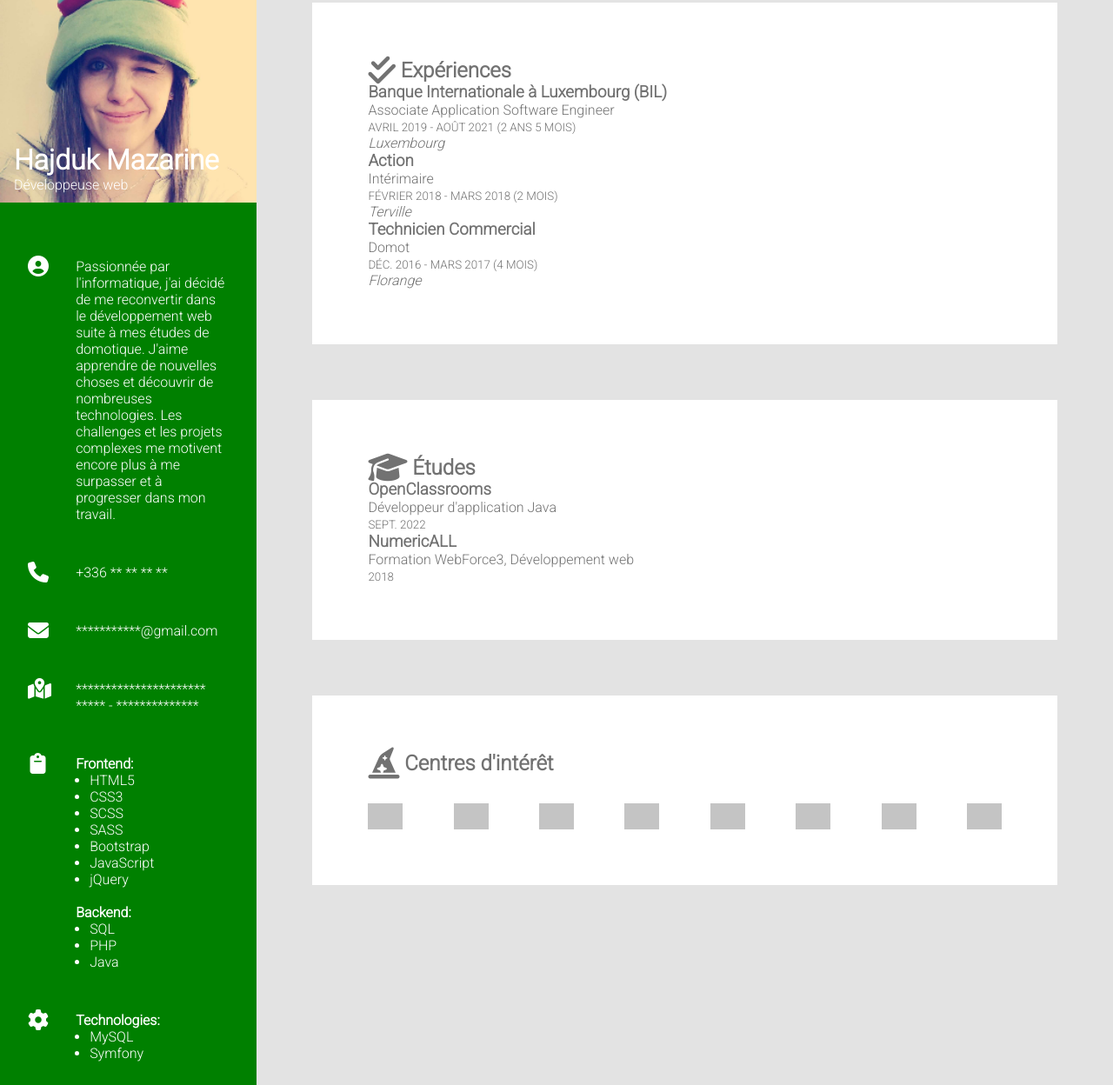
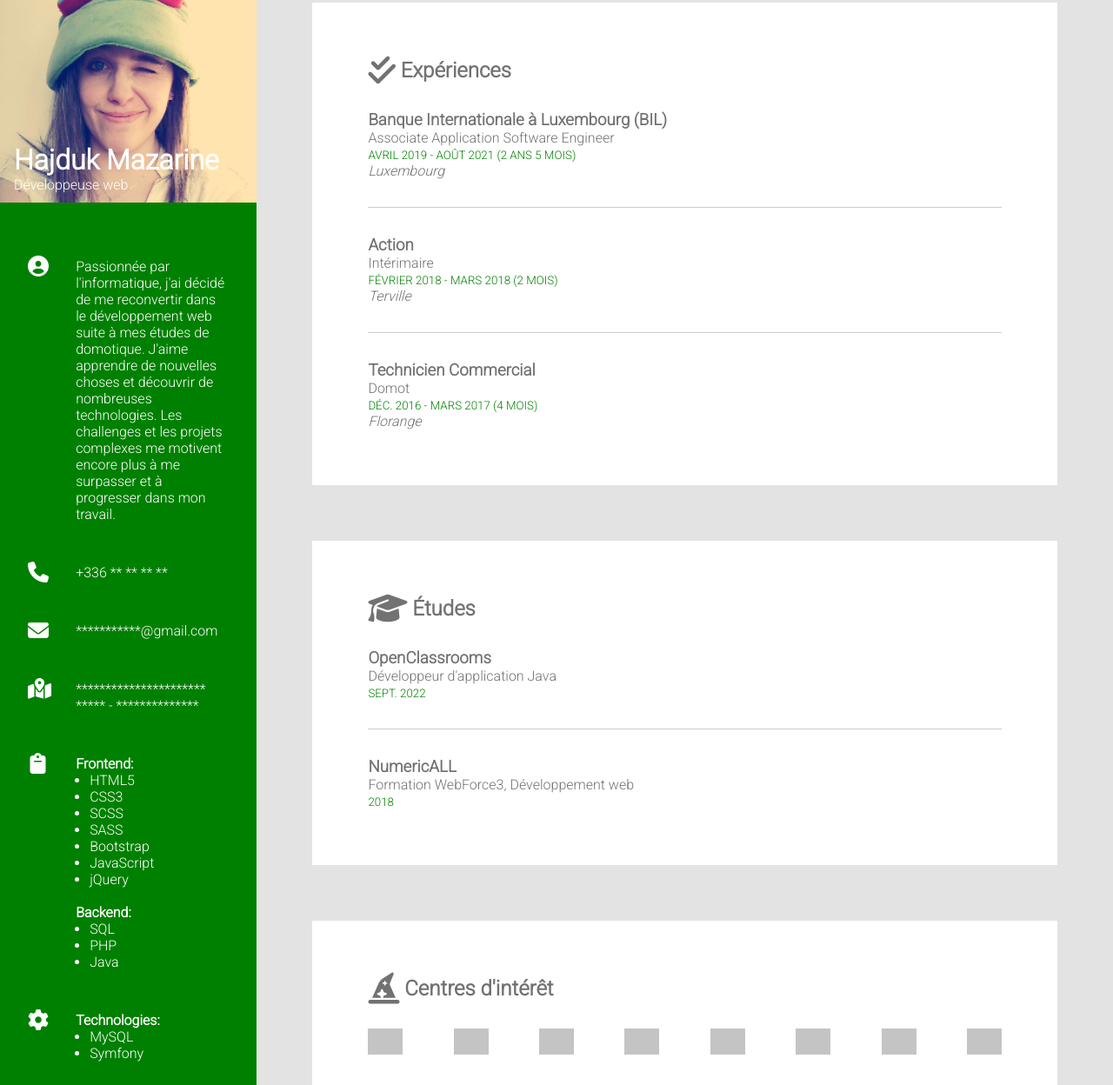
Before and after one commit to Piotezaza/curriculumvitae, a plain HTML site: page index.html in a window 1280 px wide. Shown: the part 61-1309 px from the top of the page at 87% size. Drawn offline with Linux system fonts and the light colour scheme; grey boxes are pictures that could not be loaded.

Commit message:
Add files via upload

```diff
--- a/index.html
+++ b/index.html
@@ -10,8 +10,7 @@
     <title>Mazarine Hajduk</title>
 </head>
 
-<body>
-    <div class="row">
+<body class="row">
     <div class="left">
         <div class="top">
             <div class="titre">
@@ -133,28 +132,22 @@
         </div>
         <div class="bloc">
             <h2><i class="fa-solid fa-xl fa-hat-wizard"></i> Centres d'intérêt</h2>
-                <div class="icons" class="text-center">
-                    <div class="justify-sb">
+            <div class="icons justify-sb">
                 <img class="customIcon" src="https://img.icons8.com/ios-filled/50/000000/paragliding.png"
                     alt="paragliding" />
                 <img class="customIcon" src="https://img.icons8.com/ios-filled/50/000000/discord-logo.png"
                     alt="discord" />
                 <img class="customIcon" src="https://img.icons8.com/material-outlined/50/000000/twitch.png"
                     alt="twitch" />
-                        <img class="customIcon" src="https://img.icons8.com/ios/50/1A1A1A/board-game.png"
-                            alt="board game" />
+                <img class="customIcon" src="https://img.icons8.com/ios/50/1A1A1A/board-game.png" alt="board game" />
                 <img class="customIcon" src="https://img.icons8.com/ios-filled/50/1A1A1A/pacman.png"
                     alt="video games" />
                 <img class="customIcon"
                     src="https://img.icons8.com/external-vitaliy-gorbachev-fill-vitaly-gorbachev/50/1A1A1A/external-coding-online-learning-vitaliy-gorbachev-fill-vitaly-gorbachev.png"
                     alt="coding" />
-                        <img class="customIcon"
-                            src="https://img.icons8.com/ios-glyphs/50/1A1A1A/cycling-mountain-bike--v1.png"
+                <img class="customIcon" src="https://img.icons8.com/ios-glyphs/50/1A1A1A/cycling-mountain-bike--v1.png"
                     alt="biking" />
-                        <img class="customIcon" src="https://img.icons8.com/pastel-glyph/50/1A1A1A/cat--v1.png"
-                            alt="animals" />
-                    </div>
-                </div>
+                <img class="customIcon" src="https://img.icons8.com/pastel-glyph/50/1A1A1A/cat--v1.png" alt="animals" />
             </div>
         </div>
     </div>
--- a/style.css
+++ b/style.css
@@ -73,10 +73,6 @@ img {
     overflow: hidden;
 }
 
-.sidebar img {
-    width: 17%;
-}
-
 .bloc {
     display: block;
     background-color: #FFFFFF;
@@ -88,19 +84,19 @@ img {
     width: 100%;
 }
 
-.icons {
+section, .icons {
     padding: 2em 0;
 }
 
-.icons small {
+section small {
     color: var(--color);
 }
 
-.icons:last-child {
+section:last-child {
     padding-bottom: 0;
 }
 
-.icons:not(:last-child) {
+section:not(:last-child) {
     border-bottom: 1px solid rgb(204, 204, 204);
 }
 
```
Lines whose indentation alone changed are shown as unchanged.
